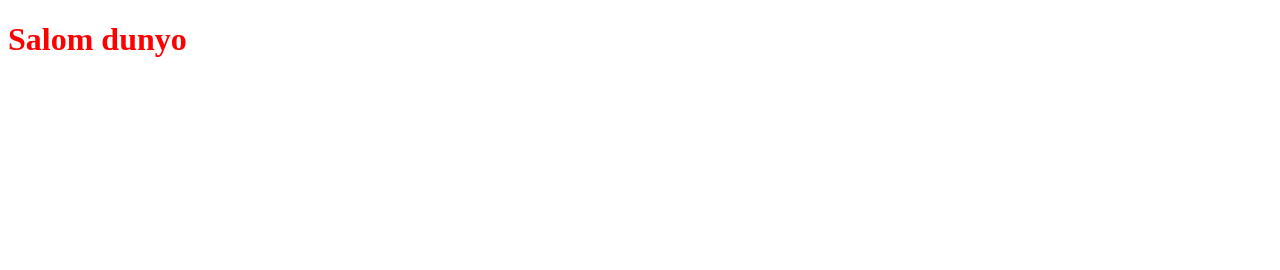
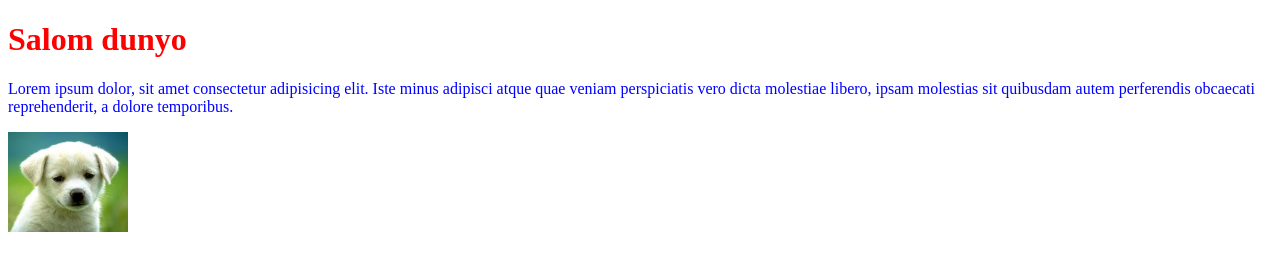
Before and after one commit to BEKHZOD98/web_lessons, a plain HTML site: page index_css.html in a window 1280 px wide. Drawn offline with Linux system fonts and the light colour scheme.

```diff
--- a/index_css.html
+++ b/index_css.html
@@ -5,8 +5,23 @@
     <meta http-equiv="X-UA-Compatible" content="IE=edge">
     <meta name="viewport" content="width=device-width, initial-scale=1.0">
     <title>Lesson 4 CSS</title>
+    <style>
+        img{
+            height: 100px;
+            width:120px;
+        }
+
+    </style>
 </head>
 <body>
     <h1 style="color:red;">Salom dunyo</h1>
-</body>
+    <p style="color: blue">Lorem ipsum dolor, sit amet consectetur
+         adipisicing elit. Iste minus adipisci atque quae
+         veniam perspiciatis vero dicta molestiae libero,
+         ipsam molestias sit quibusdam autem perferendis obcaecati reprehenderit, a dolore temporibus.</p>
+<img src="img/dog.jpg" alt="icon">
+
+
+
+        </body>
 </html>
```
Also changed, not shown: img/dog.jpg (added), 1 other file.
